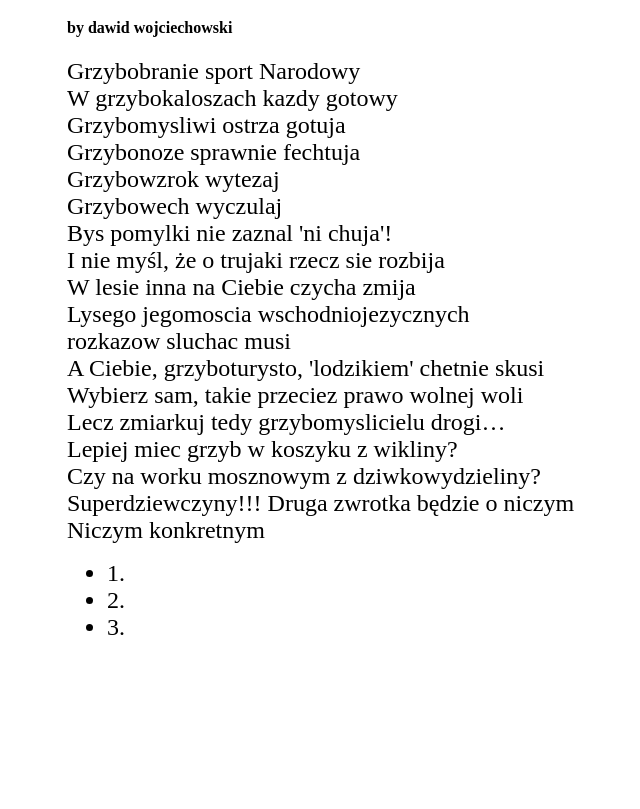
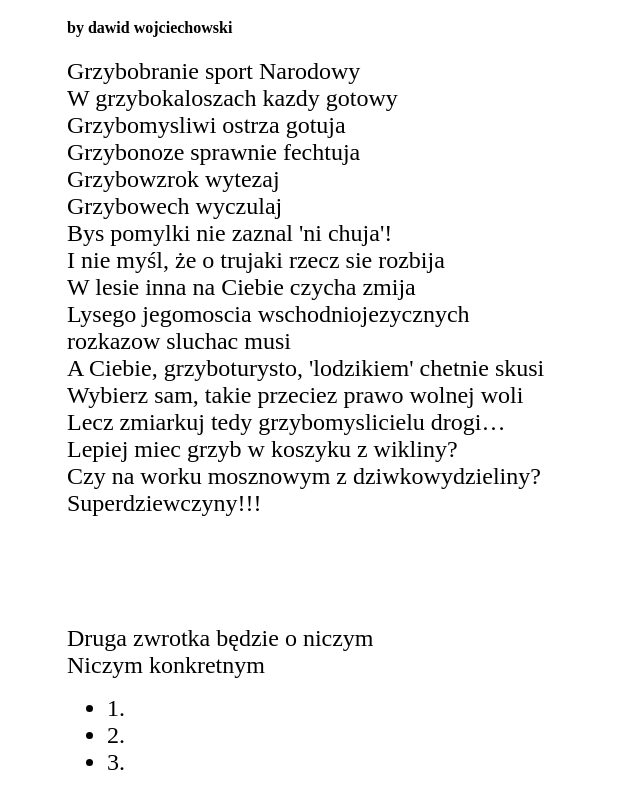
Before and after one commit to dawidmwojciechowski/nauka-gita, a plain HTML site: page index.html in a window 1280 px wide. Shown: the part 81-890 px from the top of the page, without its empty margins (573-1213 px from the left). Before the commit the page ends 800 px from the top, so only its background shows below. Drawn offline with Linux system fonts and the light colour scheme.

Commit message:
update separation between first and second part

```diff
--- a/index.html
+++ b/index.html
@@ -27,9 +27,11 @@
 		Lecz zmiarkuj tedy grzybomyslicielu drogi…<br>
 		Lepiej miec grzyb w koszyku z wikliny?<br>
 		Czy na worku mosznowym z dziwkowydzieliny?<br>
-		Superdziewczyny!!!
-
-
+		Superdziewczyny!!!<br>
+		<br>
+		<br>
+		<br>
+		<br>
 		Druga zwrotka będzie o niczym<br>
 		Niczym konkretnym
 	</p>
```
